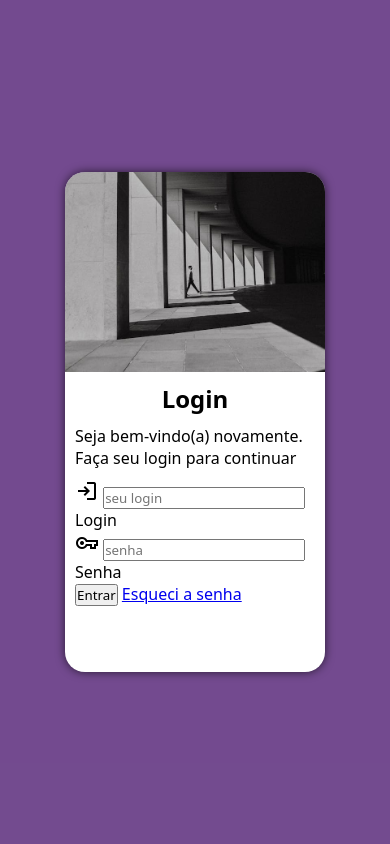
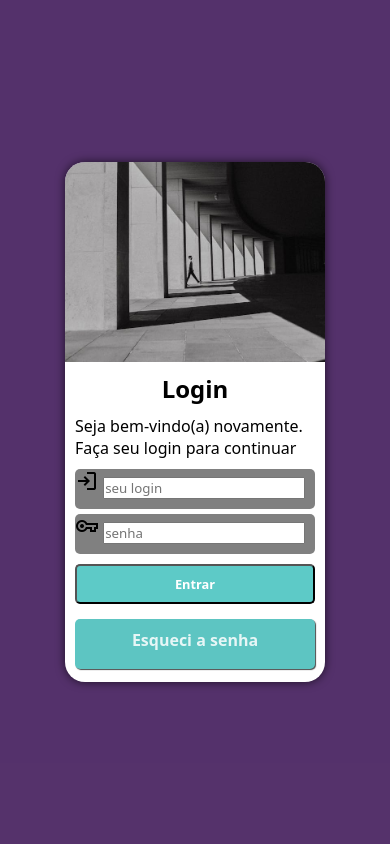
Before and after one commit to Lucas-Negrao/projeto-login, a PHP site: page / in a window 390 px wide. Run offline with PHP 8.4, Linux system fonts and the light colour scheme.

Commit message:
estilos do form no mobil first

```diff
--- a/estilos/style.css
+++ b/estilos/style.css
@@ -15,7 +15,7 @@
 body,html{
     height: 100vh;
     width: 100vw;
-    background-color: #683c86b9;
+    background-color: #522f69de;
 }
 
 main{
@@ -34,7 +34,7 @@ section {
     background-color: white;
     border-radius: 20px;
     width: 260px;
-    height: 500px;
+    height: 520px;
     transition: width 0.3s, heigth 0.3s;
     transition-timing-function: ease;
 }
@@ -61,3 +61,66 @@ div#formulario > h1{
 div#formulario > p{
     margin-bottom: 10px;
 }
+
+form > div.campo{
+    background-color: gray;
+    margin: 5px 0px;
+    border-radius:5px ;
+    padding-bottom: 20px;
+    height: 20px;
+}
+
+div.campo> label{
+    display: none;
+
+}
+
+
+form > input[type=submit]{
+    display: block;
+    width: 100%;
+    height: 40px;
+    margin-top: 10px;
+    background-color: #5dcac7;
+    color: rgb(255, 255, 255);
+    font-weight: bolder;
+    border-radius: 5px;
+    cursor: pointer;
+    font-size: 0.8em;
+
+}
+
+form > input[type=submit]:hover{
+
+    color:rgb(255, 255, 255);
+    transition: .1s;
+    font-size: 1.3em;
+}
+
+form > a.botao{
+    background-color:  #5dc5c2;
+    display: block;
+    text-align: center;
+    text-decoration: none;
+    color: rgba(255, 255, 255, 0.849);
+    font-weight: bolder;
+    font-size: 1em;
+    padding-top: 10px;
+    border-radius: 5px;
+    margin-top: 15px;
+    width: 100%;
+    height: 40px;
+
+    box-shadow: 1px 1px 1px rgba(59, 59, 59, 0.918);
+
+
+}
+
+form > a.botao:hover{
+
+    border: 1px solid black;
+    font-size: 1.2em;
+    box-shadow: 1px 1px 1px rgba(53, 53, 53, 0.836);
+    transition: 0.1s;
+
+}
--- a/index.html
+++ b/index.html
@@ -38,8 +38,8 @@
                         <input type="password" name="senha" id="isenha" autocomplete="off" required minlength="8" maxlength="15"  placeholder="senha">
                         <label for="isenha" >Senha</label>
                     </div>
-                    <input type="submit" value="Entrar" id="botão">
-                    <a href="esqueci.html">
+                    <input type="submit" value="Entrar" id="botão" class="botao">
+                    <a href="esqueci.html" class="botao">
                         Esqueci a senha
                     </a>
 
```
